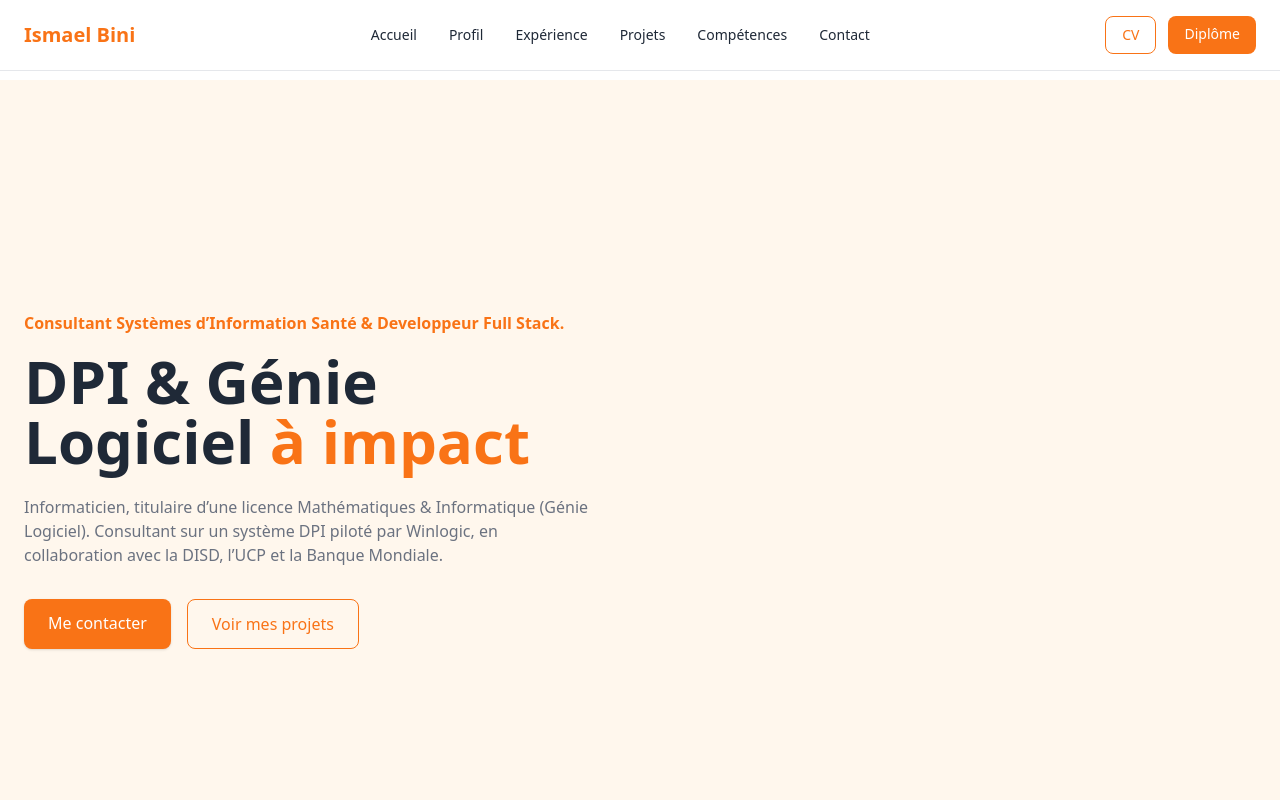
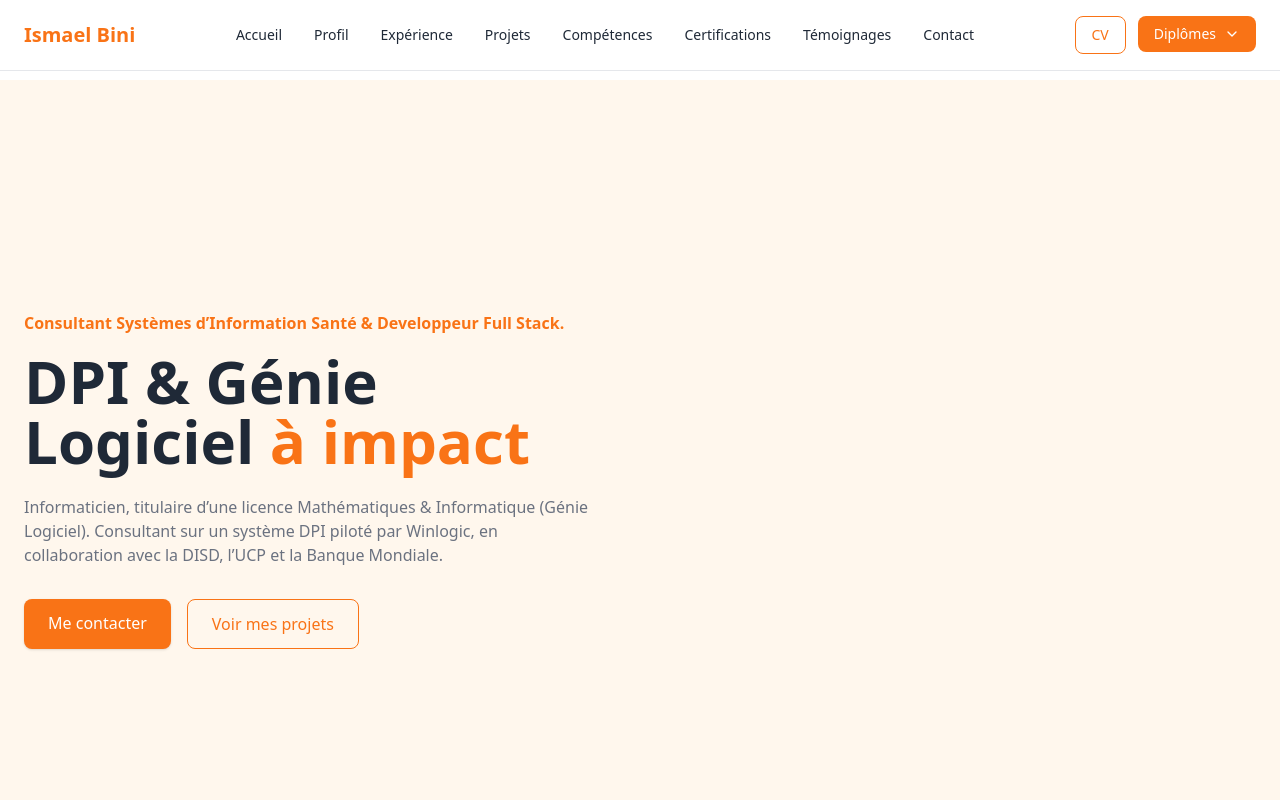
Before and after one commit to bouattara-dev/Portfolio-Bini, a Next.js app: page / in a window 1280 px wide. Shown: the top 800 px of the page. Built offline with nearby package versions, Linux system fonts and the light colour scheme.

Commit message:
fix: Restauration fonctionnalités Header complètes
- Ajout menu déroulant diplômes (Licence, Admissibilité, BAC)
- Ajout liens Certifications et Témoignages dans navigation
- Version desktop et mobile fonctionnelles
- Import ChevronDown pour menu déroulant

```diff
--- a/components/Header.tsx
+++ b/components/Header.tsx
@@ -2,10 +2,11 @@
 
 import { useState } from "react";
 import Link from "next/link";
-import { Menu, X, Download } from "lucide-react";
+import { Menu, X, Download, ChevronDown } from "lucide-react";
 
 export default function Header() {
   const [open, setOpen] = useState(false);
+  const [diplomaOpen, setDiplomaOpen] = useState(false);
 
   return (
     <header className="fixed top-0 w-full bg-white/90 backdrop-blur border-b z-50">
@@ -23,6 +24,8 @@ export default function Header() {
           <li><Link href="#experience">Expérience</Link></li>
           <li><Link href="#projects">Projets</Link></li>
           <li><Link href="#skills">Compétences</Link></li>
+          <li><Link href="#certifications">Certifications</Link></li>
+          <li><Link href="#testimonials">Témoignages</Link></li>
           <li><Link href="#contact">Contact</Link></li>
         </ul>
 
@@ -35,13 +38,46 @@ export default function Header() {
           >
             CV
           </a>
+
+          {/* Menu déroulant diplômes */}
+          <div className="relative">
+            <button
+              onClick={() => setDiplomaOpen(!diplomaOpen)}
+              className="bg-primary text-white px-4 py-2 rounded-lg text-sm font-medium hover:opacity-90 transition flex items-center gap-2"
+            >
+              Diplômes
+              <ChevronDown className="w-4 h-4" />
+            </button>
+
+            {diplomaOpen && (
+              <div className="absolute top-full mt-2 right-0 bg-white border rounded-lg shadow-lg min-w-[200px] z-50">
                 <a
                   href="/diplome.pdf"
                   download
-            className="bg-primary text-white px-4 py-2 rounded-lg text-sm font-medium hover:opacity-90 transition"
+                  className="flex items-center gap-2 px-4 py-3 text-sm text-textMain hover:bg-gray-50 transition border-b"
                 >
-            Diplôme
+                  <Download size={16} />
+                  Licence
                 </a>
+                <a
+                  href="/admissibilite.pdf"
+                  download
+                  className="flex items-center gap-2 px-4 py-3 text-sm text-textMain hover:bg-gray-50 transition border-b"
+                >
+                  <Download size={16} />
+                  Admissibilité
+                </a>
+                <a
+                  href="/bac.pdf"
+                  download
+                  className="flex items-center gap-2 px-4 py-3 text-sm text-textMain hover:bg-gray-50 transition"
+                >
+                  <Download size={16} />
+                  BAC
+                </a>
+              </div>
+            )}
+          </div>
         </div>
 
         {/* Bouton menu mobile */}
@@ -62,6 +98,8 @@ export default function Header() {
             <li><Link href="#experience" onClick={() => setOpen(false)}>Expérience</Link></li>
             <li><Link href="#projects" onClick={() => setOpen(false)}>Projets</Link></li>
             <li><Link href="#skills" onClick={() => setOpen(false)}>Compétences</Link></li>
+            <li><Link href="#certifications" onClick={() => setOpen(false)}>Certifications</Link></li>
+            <li><Link href="#testimonials" onClick={() => setOpen(false)}>Témoignages</Link></li>
             <li><Link href="#contact" onClick={() => setOpen(false)}>Contact</Link></li>
 
             {/* Boutons mobile */}
@@ -75,14 +113,46 @@ export default function Header() {
                 Télécharger CV
               </a>
 
+              {/* Menu déroulant diplômes mobile */}
+              <div className="relative">
+                <button
+                  onClick={() => setDiplomaOpen(!diplomaOpen)}
+                  className="flex items-center justify-center gap-2 w-full bg-primary text-white py-3 rounded-lg"
+                >
+                  <Download size={18} />
+                  Diplômes
+                  <ChevronDown className="w-4 h-4" />
+                </button>
+
+                {diplomaOpen && (
+                  <div className="mt-2 bg-white border rounded-lg shadow-lg">
                     <a
                       href="/diplome.pdf"
                       download
-                className="flex items-center justify-center gap-2 w-full bg-primary text-white py-3 rounded-lg"
+                      className="flex items-center gap-2 px-4 py-3 text-sm text-textMain hover:bg-gray-50 transition border-b"
                     >
-                <Download size={18} />
-                Diplôme
+                      <Download size={16} />
+                      Licence
                     </a>
+                    <a
+                      href="/admissibilite.pdf"
+                      download
+                      className="flex items-center gap-2 px-4 py-3 text-sm text-textMain hover:bg-gray-50 transition border-b"
+                    >
+                      <Download size={16} />
+                      Admissibilité
+                    </a>
+                    <a
+                      href="/bac.pdf"
+                      download
+                      className="flex items-center gap-2 px-4 py-3 text-sm text-textMain hover:bg-gray-50 transition"
+                    >
+                      <Download size={16} />
+                      BAC
+                    </a>
+                  </div>
+                )}
+              </div>
             </div>
           </ul>
         </div>
```
Lines whose indentation alone changed are shown as unchanged.
